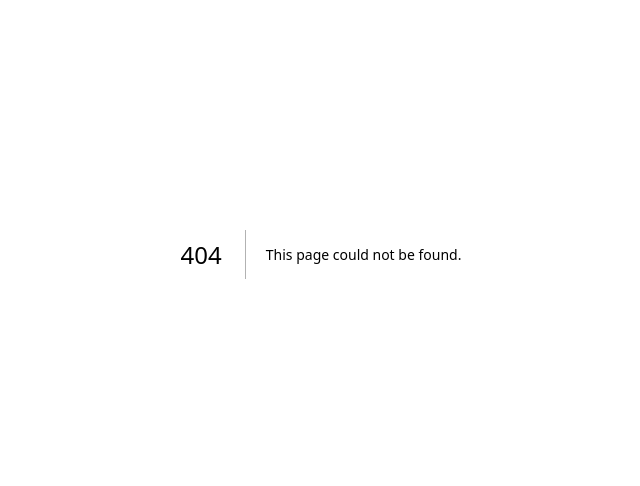
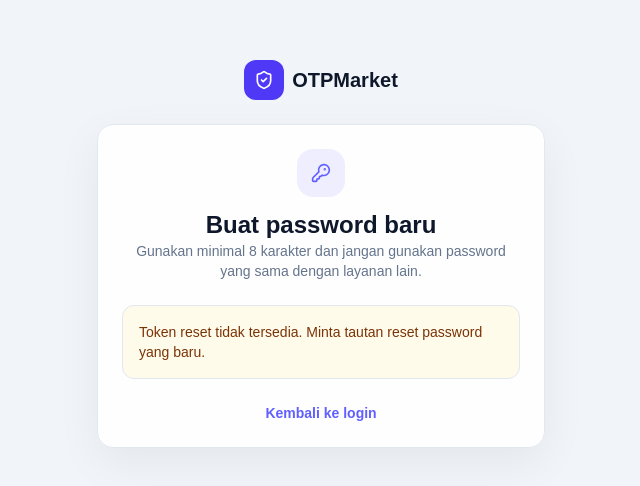
Before and after one commit to Lexxyy-Lord/web-nyoba, a Next.js app: page /reset-password in a window 1280 px wide. Before the commit this address had no page. Shown: the part 146-632 px from the top of the page, without its empty margins (319-959 px from the left). Built offline with nearby package versions, Linux system fonts and the light colour scheme.

Commit message:
add reset password page

```diff
--- /dev/null
+++ b/src/app/reset-password/page.tsx
@@ -0,0 +1,69 @@
+import Link from "next/link";
+import { KeyRound, ShieldCheck } from "lucide-react";
+import { Button } from "@/components/ui/button";
+import { Card, CardContent, CardHeader, CardTitle } from "@/components/ui/card";
+import { Input } from "@/components/ui/input";
+import { Label } from "@/components/ui/label";
+
+export const metadata = {
+  title: "Password Baru | OTPMarket",
+};
+
+export default async function ResetPasswordPage({
+  searchParams,
+}: {
+  searchParams: Promise<{ token?: string }>;
+}) {
+  const { token = "" } = await searchParams;
+
+  return (
+    <main className="flex min-h-screen items-center justify-center bg-[var(--muted)] px-4 py-12">
+      <div className="w-full max-w-md">
+        <Link href="/" className="mb-6 flex items-center justify-center gap-2 text-xl font-black">
+          <span className="flex size-10 items-center justify-center rounded-xl bg-indigo-600 text-white">
+            <ShieldCheck className="size-5" />
+          </span>
+          OTPMarket
+        </Link>
+        <Card>
+          <CardHeader className="text-center">
+            <div className="mx-auto mb-3 flex size-12 items-center justify-center rounded-2xl bg-indigo-500/10 text-indigo-500">
+              <KeyRound className="size-5" />
+            </div>
+            <CardTitle className="text-2xl">Buat password baru</CardTitle>
+            <p className="text-sm text-[var(--muted-foreground)]">
+              Gunakan minimal 8 karakter dan jangan gunakan password yang sama dengan layanan lain.
+            </p>
+          </CardHeader>
+          <CardContent>
+            {token ? (
+              <form action="/api/auth/reset-password" method="post" className="space-y-4">
+                <input type="hidden" name="token" value={token} />
+                <div>
+                  <Label htmlFor="password">Password baru</Label>
+                  <Input id="password" name="password" type="password" minLength={8} required />
+                </div>
+                <div>
+                  <Label htmlFor="confirmPassword">Konfirmasi password</Label>
+                  <Input id="confirmPassword" name="confirmPassword" type="password" minLength={8} required />
+                </div>
+                <Button className="w-full" type="submit">
+                  Simpan password baru
+                </Button>
+              </form>
+            ) : (
+              <div className="rounded-xl border border-amber-300 bg-amber-50 p-4 text-sm text-amber-900 dark:bg-amber-950 dark:text-amber-100">
+                Token reset tidak tersedia. Minta tautan reset password yang baru.
+              </div>
+            )}
+            <p className="mt-6 text-center text-sm">
+              <Link href="/login" className="font-semibold text-indigo-500">
+                Kembali ke login
+              </Link>
+            </p>
+          </CardContent>
+        </Card>
+      </div>
+    </main>
+  );
+}
```
